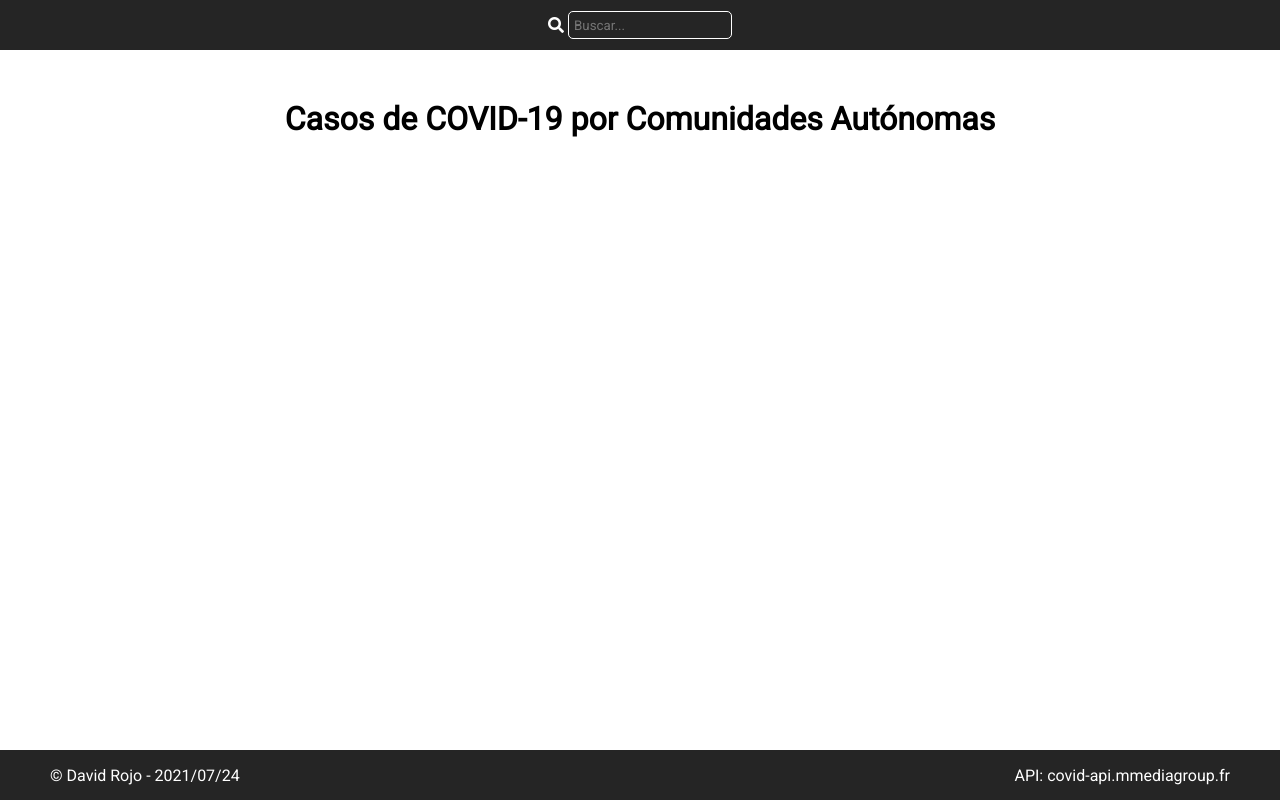
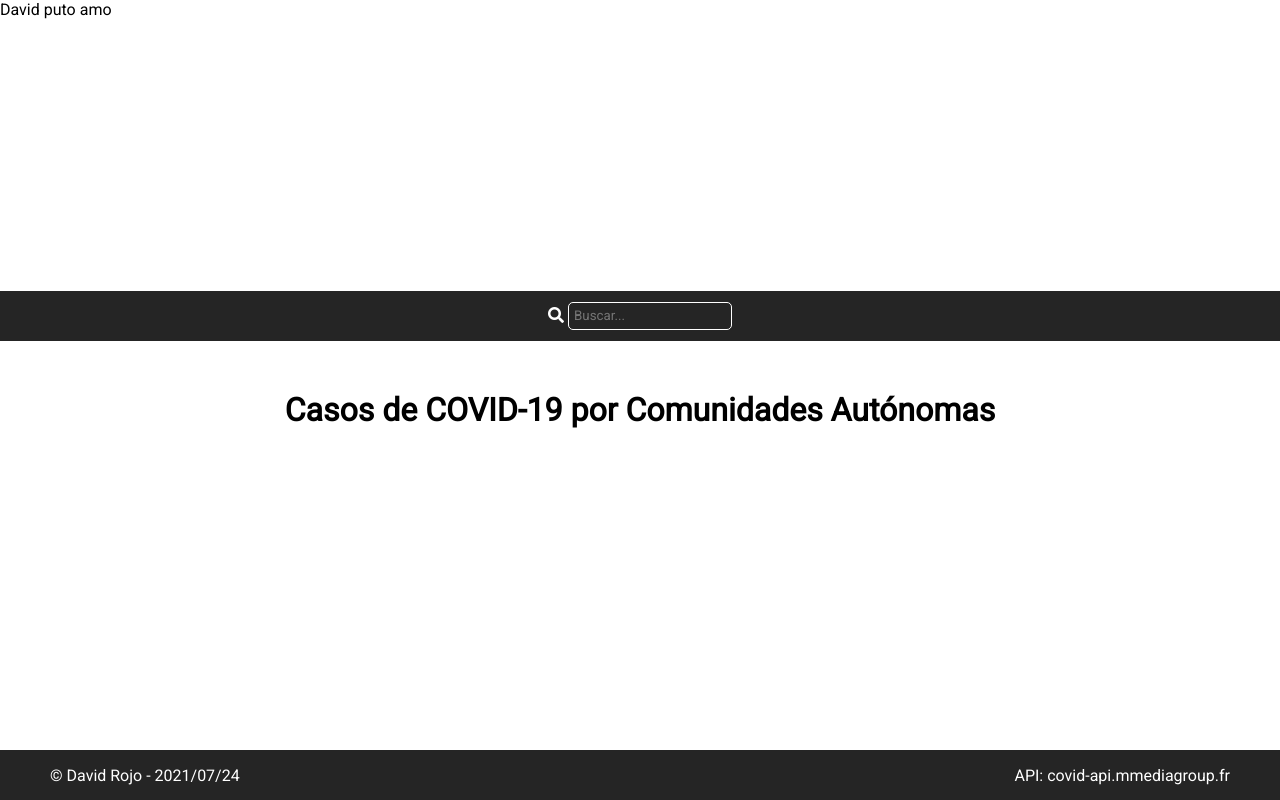
Before and after one commit to DavidRojoM/COVID_API_SIMPLE, a website with bundled scripts: page index.html in a window 1280 px wide. Built offline with nearby package versions, Linux system fonts and the light colour scheme; no server answers.

Commit message:
Parrafo añadido

```diff
--- a/index.html
+++ b/index.html
@@ -16,6 +16,7 @@
     <link rel="stylesheet" href="css/responsive.css" />
   </head>
   <body>
+    <p>David puto amo</p>
     <div class="wrapper">
       <nav id="navbar">
         <div class="navcontainer">
```
